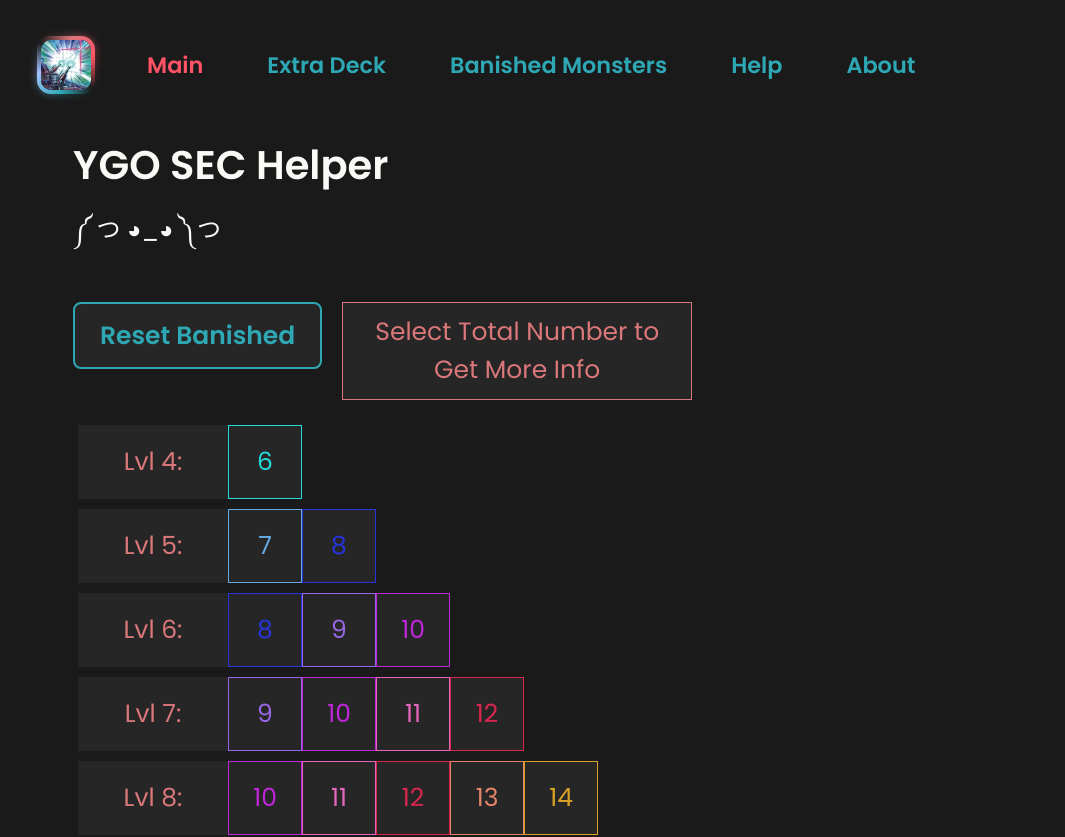
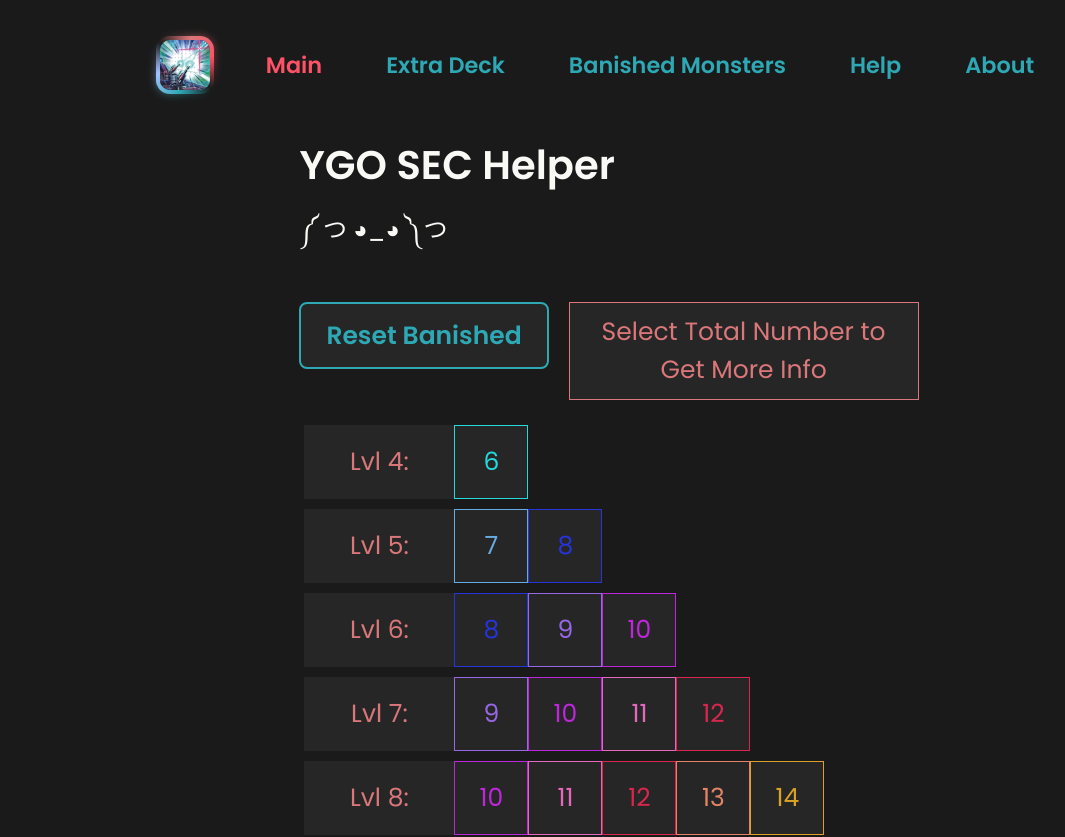
Before and after one commit to avogatro/simultaneous-equation-cannons-helper-flask, a React (Vite) app in the folder js/: page / in a window 1280 px wide. Shown: the top 837 px of the page, without its empty margins (31-1096 px from the left). Built offline with nearby package versions, Linux system fonts and the light colour scheme.

Commit message:
fix width issue

```diff
--- a/js/src/index.css
+++ b/js/src/index.css
@@ -31,10 +31,9 @@ body {
 }
 
 .app-container {
-  max-width: 1200px;
   margin: 0 auto;
   padding: 1rem 2rem;
-  width: 100%;
+  width: fit-content;
 }
 
 /* Navigation */
```
